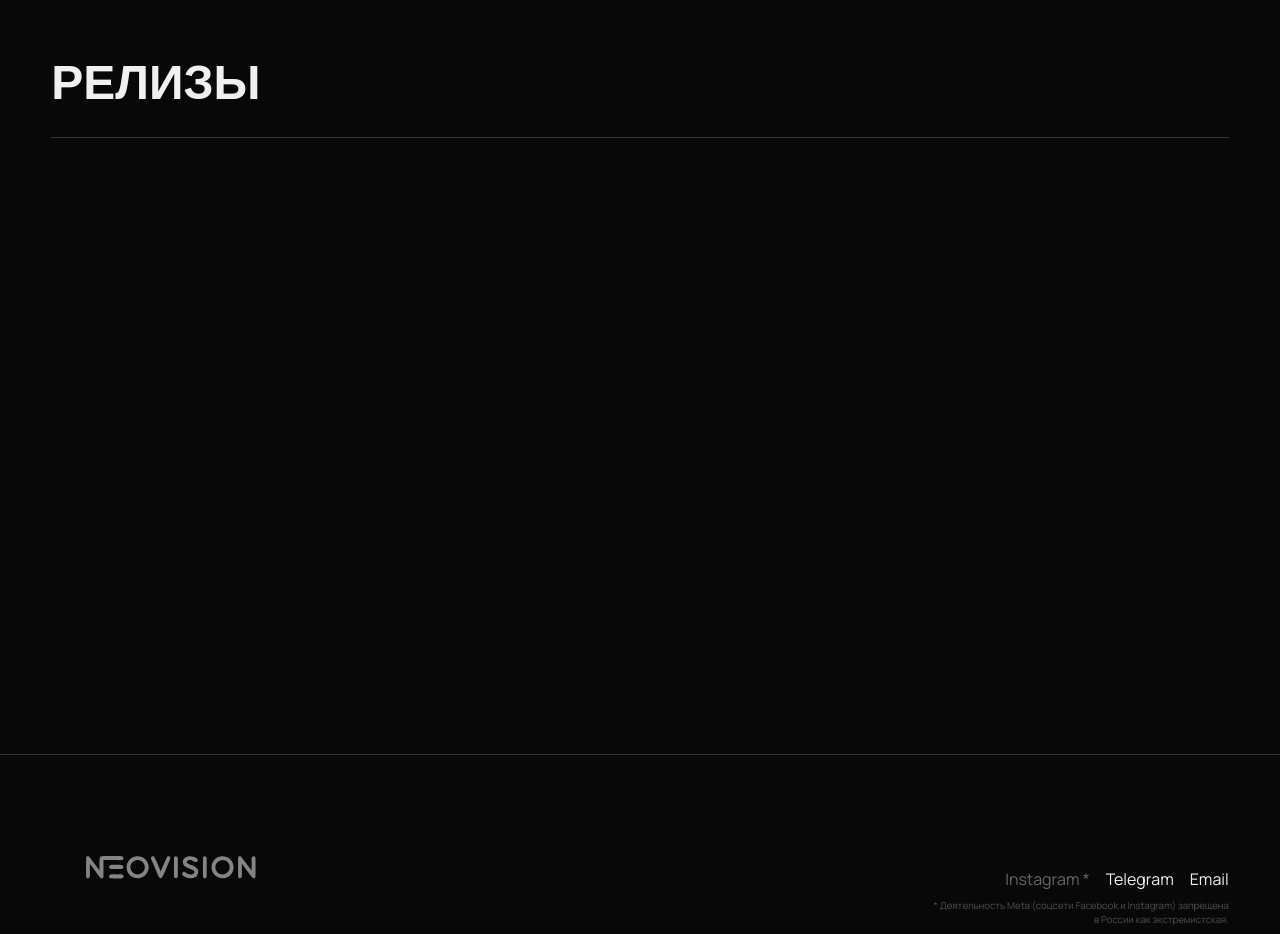
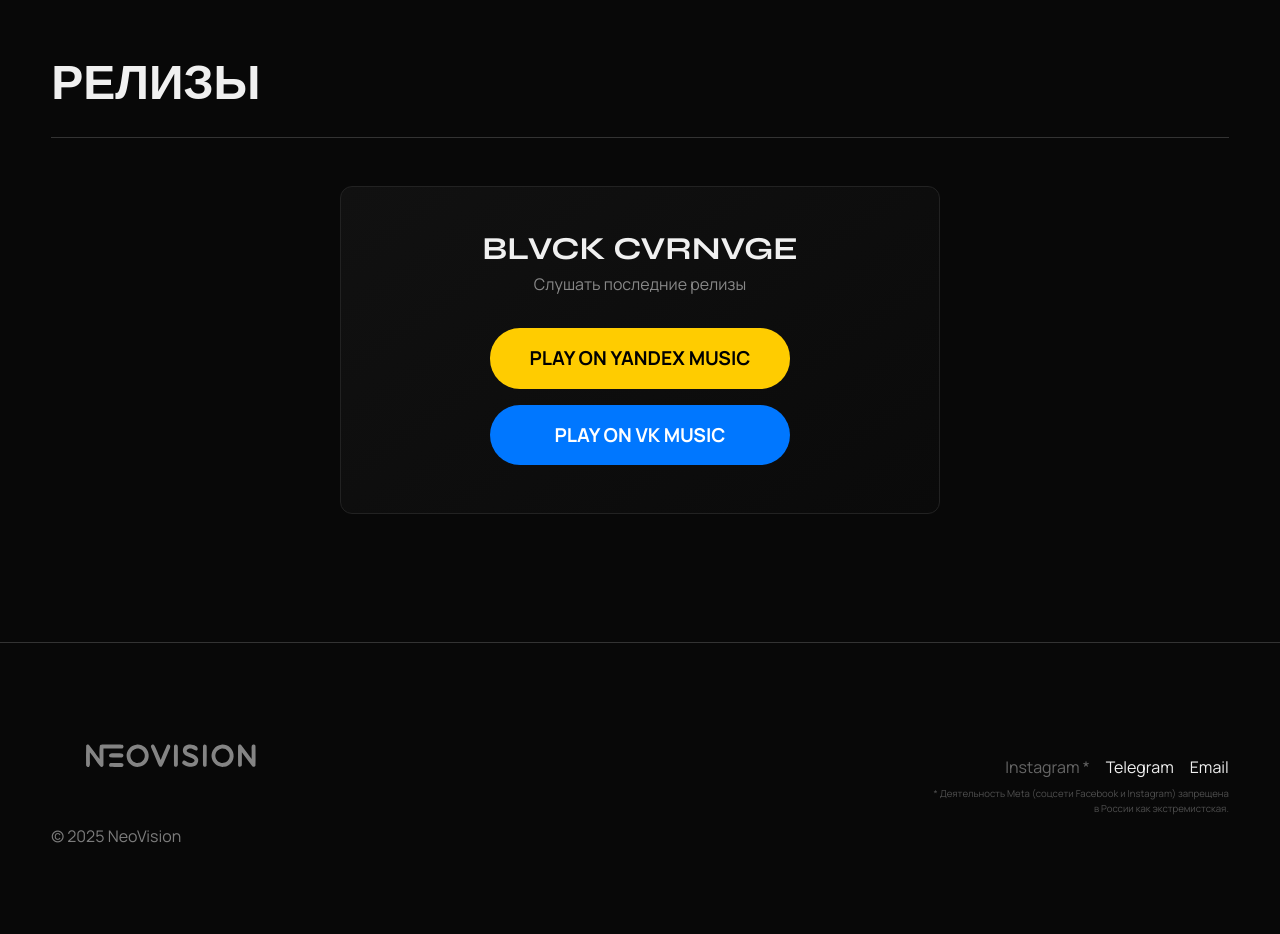
Before and after one commit to novodsign/neovision-landing, a React (Vite) app: page / in a window 1280 px wide. Shown: the part 2500-3434 px from the top of the page. After the commit the page ends 3412 px from the top, so only its background shows below. Built offline with nearby package versions, Linux system fonts and the light colour scheme; no server answers; the HTML template or start-up script is replaced by a standard one.

Commit message:
Fix Music Player 404: Replace iframe with generic platform links

```diff
--- a/src/sections/Releases.jsx
+++ b/src/sections/Releases.jsx
@@ -6,15 +6,84 @@ export const Releases = () => {
     return (
         <section id="releases" className="container" style={{ padding: '4rem 4vw' }}>
             <h2 style={{ fontSize: '3rem', marginBottom: '2rem' }}>Релизы</h2>
-            <div style={{ width: '100%', minHeight: '450px', borderTop: '1px solid #333', paddingTop: '2rem' }}>
-                <iframe
-                    frameBorder="0"
-                    style={{ border: 'none', width: '100%', height: '450px' }}
-                    width="100%"
-                    height="450"
-                    src="https://music.yandex.ru/iframe/#artist/14589945"
-                    title="BLVCK CVRNVGE Yandex Music"
-                />
+            <div style={{
+                width: '100%',
+                minHeight: '300px',
+                borderTop: '1px solid #333',
+                paddingTop: '3rem',
+                display: 'flex',
+                alignItems: 'center',
+                justifyContent: 'center'
+            }}>
+                <div style={{
+                    width: '100%',
+                    maxWidth: '600px',
+                    padding: '3rem 2rem',
+                    background: 'linear-gradient(145deg, #111, #0a0a0a)',
+                    border: '1px solid #222',
+                    borderRadius: '12px',
+                    textAlign: 'center',
+                    display: 'flex',
+                    flexDirection: 'column',
+                    gap: '2rem'
+                }}>
+                    <div>
+                        <h3 style={{ fontSize: '2rem', marginBottom: '0.5rem', fontFamily: 'var(--font-header)' }}>BLVCK CVRNVGE</h3>
+                        <p style={{ color: '#888', margin: 0 }}>Слушать последние релизы</p>
+                    </div>
+
+                    <div style={{ display: 'flex', flexDirection: 'column', gap: '1rem', width: '100%', alignItems: 'center' }}>
+                        <a
+                            href="https://music.yandex.ru/artist/14589945"
+                            target="_blank"
+                            rel="noopener noreferrer"
+                            style={{
+                                width: '100%',
+                                maxWidth: '300px',
+                                padding: '1rem',
+                                backgroundColor: '#fc0',
+                                color: '#000',
+                                textDecoration: 'none',
+                                fontWeight: 'bold',
+                                borderRadius: '30px',
+                                display: 'flex',
+                                alignItems: 'center',
+                                justifyContent: 'center',
+                                gap: '0.5rem',
+                                transition: 'transform 0.2s'
+                            }}
+                            onMouseOver={(e) => e.target.style.transform = 'scale(1.02)'}
+                            onMouseOut={(e) => e.target.style.transform = 'scale(1)'}
+                        >
+                            <span style={{ fontSize: '1.2rem' }}>PLAY ON YANDEX MUSIC</span>
+                        </a>
+
+                        <a
+                            href="https://vk.com/music/artist/blvck_cvrnvge"
+                            target="_blank"
+                            rel="noopener noreferrer"
+                            style={{
+                                width: '100%',
+                                maxWidth: '300px',
+                                padding: '1rem',
+                                backgroundColor: '#0077FF',
+                                color: '#fff',
+                                textDecoration: 'none',
+                                fontWeight: 'bold',
+                                borderRadius: '30px',
+                                display: 'flex',
+                                alignItems: 'center',
+                                justifyContent: 'center',
+                                gap: '0.5rem',
+                                transition: 'transform 0.2s'
+                            }}
+                            onMouseOver={(e) => e.target.style.transform = 'scale(1.02)'}
+                            onMouseOut={(e) => e.target.style.transform = 'scale(1)'}
+                        >
+                            <span style={{ fontSize: '1.2rem' }}>PLAY ON VK MUSIC</span>
+                        </a>
+                    </div>
+                </div>
             </div>
         </section>
     );
```
